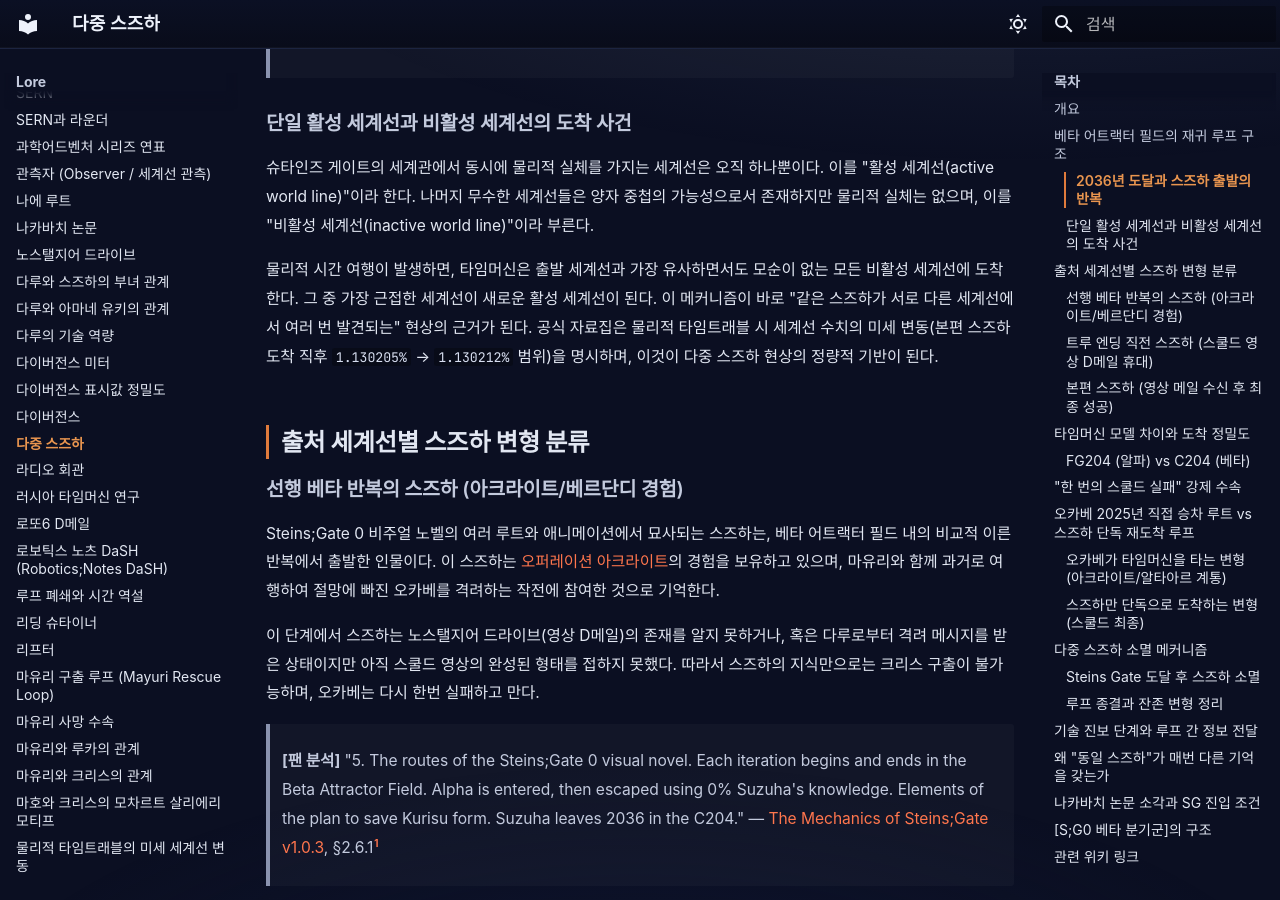
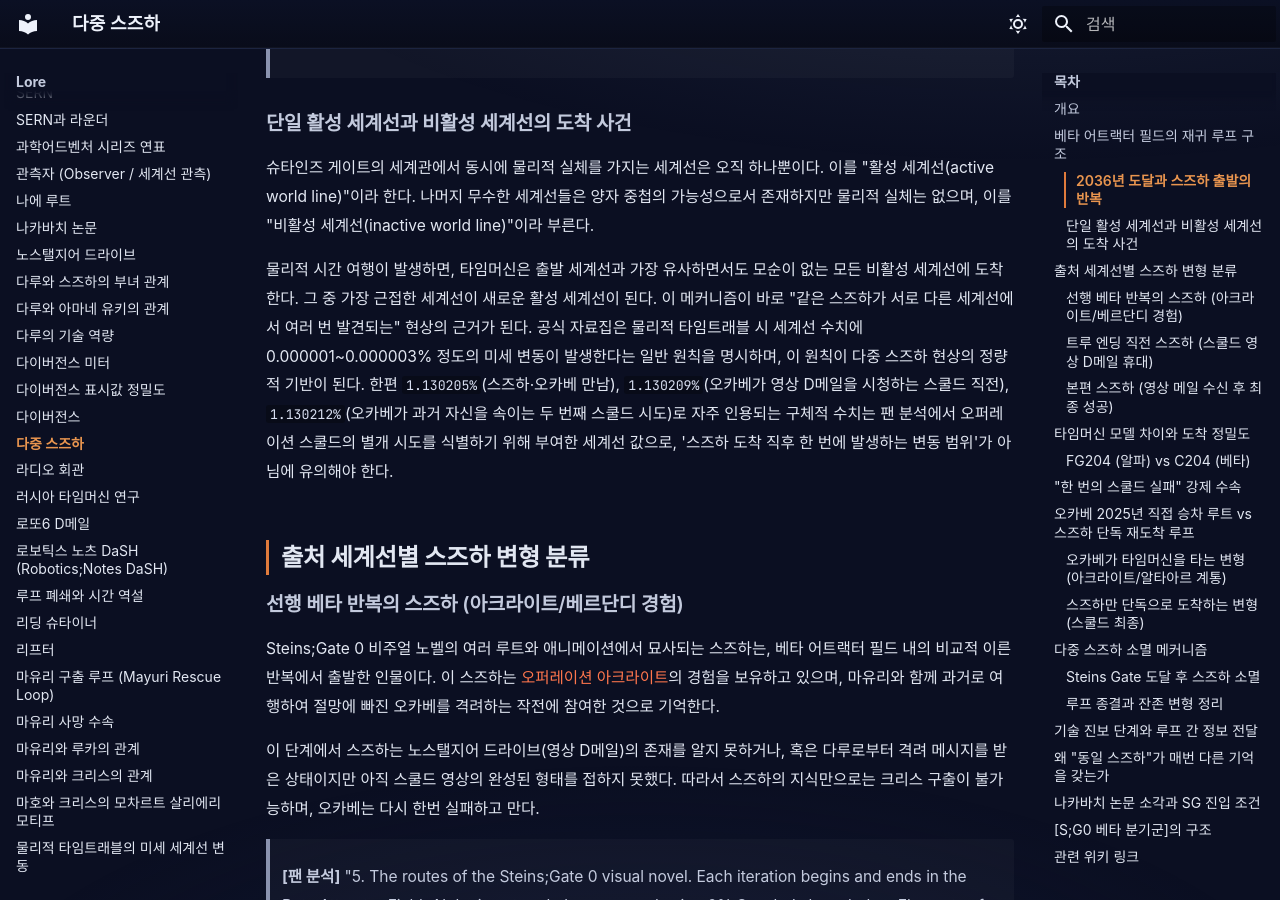
Before and after one commit to sgwiki/sgwiki.github.io, an MkDocs documentation site: the page built from wiki/lore/다중-스즈하.md, in a window 1280 px wide and 900 px high, scrolled down 1124 px. Built offline with MkDocs 1.6.1 and Material for MkDocs 9.7.7, drawn with Linux system fonts in a browser that asks for light colours; some web fonts are replaced.

Commit message:
fix(wiki): 다중-스즈하 — P10 b78cf794 패치 적용

```diff
--- a/wiki/lore/다중-스즈하.md
+++ b/wiki/lore/다중-스즈하.md
@@ -28,7 +28,7 @@ Steins;Gate 0은 베타 어트랙터 필드 내에서 [오퍼레이션 스쿨드
 
 슈타인즈 게이트의 세계관에서 동시에 물리적 실체를 가지는 세계선은 오직 하나뿐이다. 이를 "활성 세계선(active world line)"이라 한다. 나머지 무수한 세계선들은 양자 중첩의 가능성으로서 존재하지만 물리적 실체는 없으며, 이를 "비활성 세계선(inactive world line)"이라 부른다.
 
-물리적 시간 여행이 발생하면, 타임머신은 출발 세계선과 가장 유사하면서도 모순이 없는 모든 비활성 세계선에 도착한다. 그 중 가장 근접한 세계선이 새로운 활성 세계선이 된다. 이 메커니즘이 바로 "같은 스즈하가 서로 다른 세계선에서 여러 번 발견되는" 현상의 근거가 된다. 공식 자료집은 물리적 타임트래블 시 세계선 수치의 미세 변동(본편 스즈하 도착 직후 `1.130205%` → `1.130212%` 범위)을 명시하며, 이것이 다중 스즈하 현상의 정량적 기반이 된다.
+물리적 시간 여행이 발생하면, 타임머신은 출발 세계선과 가장 유사하면서도 모순이 없는 모든 비활성 세계선에 도착한다. 그 중 가장 근접한 세계선이 새로운 활성 세계선이 된다. 이 메커니즘이 바로 "같은 스즈하가 서로 다른 세계선에서 여러 번 발견되는" 현상의 근거가 된다. 공식 자료집은 물리적 타임트래블 시 세계선 수치에 0.000001~0.000003% 정도의 미세 변동이 발생한다는 일반 원칙을 명시하며, 이 원칙이 다중 스즈하 현상의 정량적 기반이 된다. 한편 `1.130205%`(스즈하·오카베 만남), `1.130209%`(오카베가 영상 D메일을 시청하는 스쿨드 직전), `1.130212%`(오카베가 과거 자신을 속이는 두 번째 스쿨드 시도)로 자주 인용되는 구체적 수치는 팬 분석에서 오퍼레이션 스쿨드의 별개 시도를 식별하기 위해 부여한 세계선 값으로, '스즈하 도착 직후 한 번에 발생하는 변동 범위'가 아님에 유의해야 한다.
 
 ## 출처 세계선별 스즈하 변형 분류
 
```
